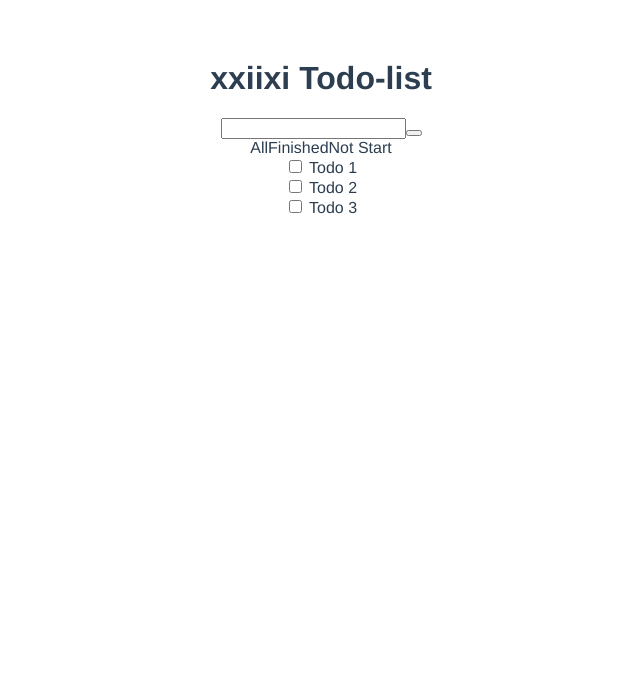
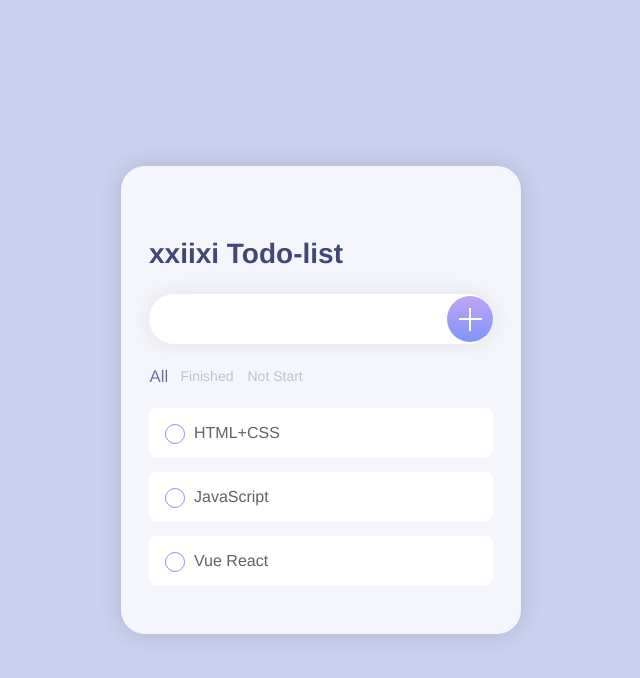
Before and after one commit to xxiixi/Vue-Todo-App, a Vue app in the folder todo-app/: page / in a window 1280 px wide. Shown: the top 678 px of the page, without its empty margins (319-959 px from the left). Built offline with nearby package versions, Linux system fonts and the light colour scheme.

Commit message:
add css code

```diff
--- a/todo-app/src/App.vue
+++ b/todo-app/src/App.vue
@@ -20,22 +20,21 @@
           <!-- 用 label 包裹后，点击里边任何一个元素都能触发 checkbox 的事件 -->
           <label>
             <input type="checkbox" />
-            Todo 1
-            <!-- 自定义的复选按钮 -->
+            HTML+CSS
             <span class="check-button"></span>
           </label>
         </div>
         <div class="todo-item">
           <label>
             <input type="checkbox" />
-            Todo 2
+            JavaScript
             <span class="check-button"></span>
           </label>
         </div>
         <div class="todo-item">
           <label>
             <input type="checkbox" />
-            Todo 3
+            Vue React
             <span class="check-button"></span>
           </label>
         </div>
@@ -51,12 +50,150 @@ export default {
 </script>
 
 <style>
-#app {
-  font-family: Avenir, Helvetica, Arial, sans-serif;
-  -webkit-font-smoothing: antialiased;
-  -moz-osx-font-smoothing: grayscale;
-  text-align: center;
-  color: #2c3e50;
-  margin-top: 60px;
+* {
+  box-sizing: border-box;
+  margin: 0;
+  padding: 0;
+  font-family: Helvetica, "PingFang SC", "Microsoft Yahei", sans-serif;
+}
+
+/* 整个页面 */
+main {
+  width: 100vw;
+  min-height: 100vh;
+  display: grid;
+  align-items: center;
+  justify-items: center;
+  background: rgb(203, 210, 240);
+}
+
+.container {
+  width: 60%;
+  max-width: 400px;
+  box-shadow: 0px 0px 24px rgba(0, 0, 0, 0.15);
+  border-radius: 24px;
+  padding: 48px 28px;
+  background-color: rgb(245, 246, 252);
+}
+
+/* 标题 */
+h1 {
+  margin: 24px 0;
+  font-size: 28px;
+  color: #414873;
+}
+
+/* 添加框 */
+.input-add {
+  position: relative;
+  display: flex;
+  align-items: center;
+}
+
+.input-add input {
+  padding: 16px 52px 16px 18px;
+  border-radius: 48px;
+  border: none;
+  outline: none;
+  box-shadow: 0px 0px 24px rgba(0, 0, 0, 0.08);
+  width: 100%;
+  font-size: 16px;
+  color: #626262;
+}
+
+.input-add button {
+  width: 46px;
+  height: 46px;
+  border-radius: 50%;
+  background: linear-gradient(#c0a5f3, #7f95f7);
+  border: none;
+  outline: none;
+  color: white;
+  position: absolute;
+  right: 0px;
+
+  cursor: pointer;
+}
+
+/* 通过纯css实现加号 */
+.input-add .plus {
+  display: block;
+  width: 100%;
+  height: 100%;
+  background: linear-gradient(#fff, #fff), linear-gradient(#fff, #fff);
+  background-size: 50% 2px, 2px 50%;
+  background-position: center;
+  background-repeat: no-repeat;
+}
+
+.filters {
+  display: flex;
+  margin: 24px 2px;
+  color: #c0c2ce;
+  font-size: 14px;
+}
+
+.filters .filter {
+  margin-right: 14px;
+  transition: 0.8s;
+}
+
+.filters .filter.active {
+  color: #6b729c;
+  transform: scale(1.2);
+}
+
+.todo-list {
+  display: grid;
+  row-gap: 14px;
+}
+
+.todo-item {
+  background: white;
+  padding: 16px;
+  border-radius: 8px;
+  color: #626262;
+}
+
+.todo-item label {
+  position: relative;
+  display: flex;
+  align-items: center;
+}
+
+/* 选中item的动画特效 */
+.todo-item label span.check-button {
+  position: absolute;
+  top: 0;
+}
+
+.todo-item label span.check-button::before,
+.todo-item label span.check-button::after {
+  content: "";
+  display: block;
+  position: absolute;
+  width: 18px;
+  height: 18px;
+  border-radius: 50%;
+}
+
+.todo-item label span.check-button::before {
+  border: 1px solid #b382f9;
+}
+
+.todo-item label span.check-button::after {
+  transition: 0.4s;
+  background: #b382f9;
+  transform: translate(1px, 1px) scale(0.8);
+  opacity: 0;
+}
+
+.todo-item input {
+  margin-right: 16px;
+  opacity: 0;
+}
+
+.todo-item input:checked + span.check-button::after {
+  opacity: 1;
 }
 </style>
```
